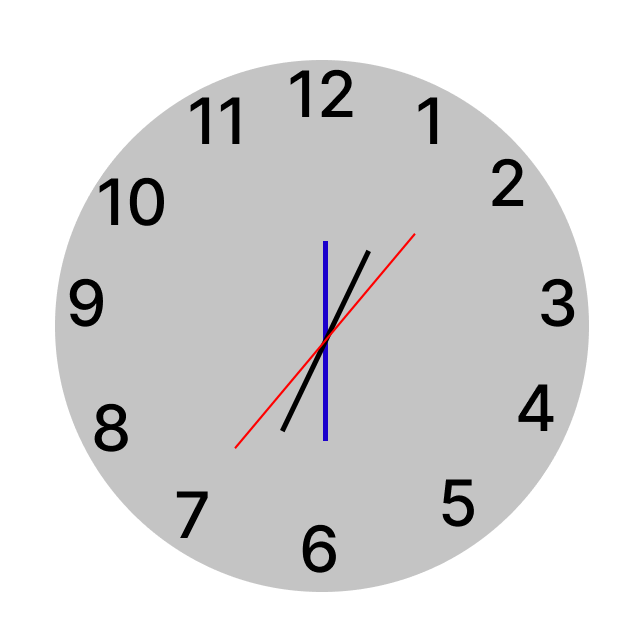
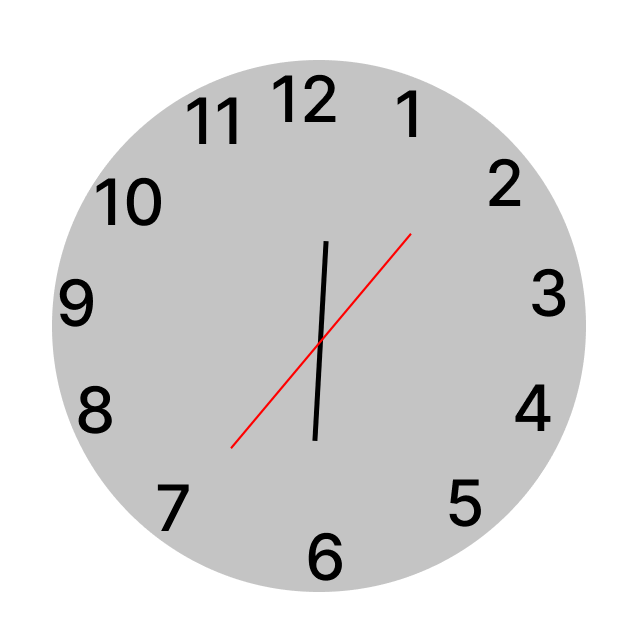
Before and after one commit to Krasnoshokov-Misha/Animations-task1-task2, a plain HTML site: page task2/index.html in a window 1280 px wide. Shown: the part 167-798 px from the top of the page, without its empty margins (315-955 px from the left). Drawn offline with Linux system fonts and the light colour scheme.

Commit message:
first commit

```diff
--- a/task2/index.html
+++ b/task2/index.html
@@ -10,18 +10,17 @@
 <body>
     <main>
         <div class="time">
-            <img src="./Component 2 (1).png" alt="">
-                <div class="strelka">
-                    <div class="chasov">
-                        <p></p>
-                    </div>
-                    <div class="minute">
-                        <p></p>
-                    </div>
-                    <div class="second">
-                        <p></p>
-                    </div>
-                </div>
+            <img src="./Component 2 (4).png" alt="">
+            <div class="strelka">
+
+
+                    <div class="minute"></div>
+                    <div class="second"></div>
+            </div>
+
+
+
+
 
 
 
--- a/task2/style.css
+++ b/task2/style.css
@@ -3,11 +3,13 @@ body{
     justify-content: center;
     align-items: center;
     height: 1000px;
+
 }
 .time{
     display: flex;
     justify-content: center;
     align-items: center;
+
 }
 
 .strelka{
@@ -16,29 +18,24 @@ body{
     align-items: center;
     position: relative;
     right: 50%;
+
+
 }
-.chasov{
-    height: 200px;
-    width: 5px;
-    background-color: rgb(27, 0, 204);
-    position: fixed;
-    transform: rotate(180deg);
-    animation: spin 3600s linear infinite forwards;
-    animation-timing-function: steps(100);
-}
+
 .minute{
     height: 200px;
     width: 5px;
     background-color: black;
-    position: fixed;
+    position: relative;
     transform: rotate(180deg);
-    animation: spin 60s linear infinite forwards;
+    animation: spin 360s linear infinite forwards;
     animation-timing-function: steps(100);
 }
 .second{
     height: 280px;
     width: 2px;
-    position: fixed;
+    position: relative;
+    right: 3.3px;
     background-color: rgb(255, 0, 0);
     transform: rotate(180deg);
     animation: spin 40s linear infinite forwards;
```
Also changed, not shown: task2/Component 2 (1).png (deleted), task2/Component 2 (4).png (added).
